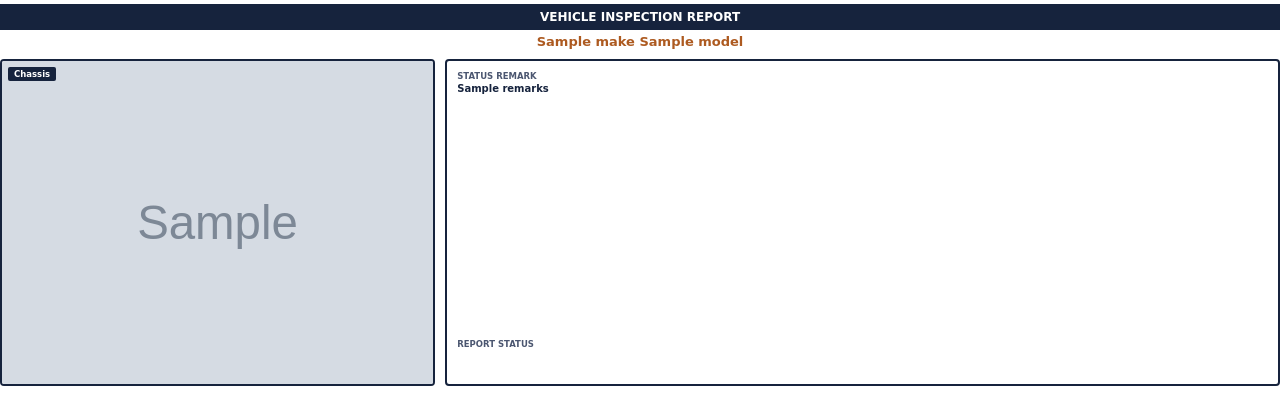
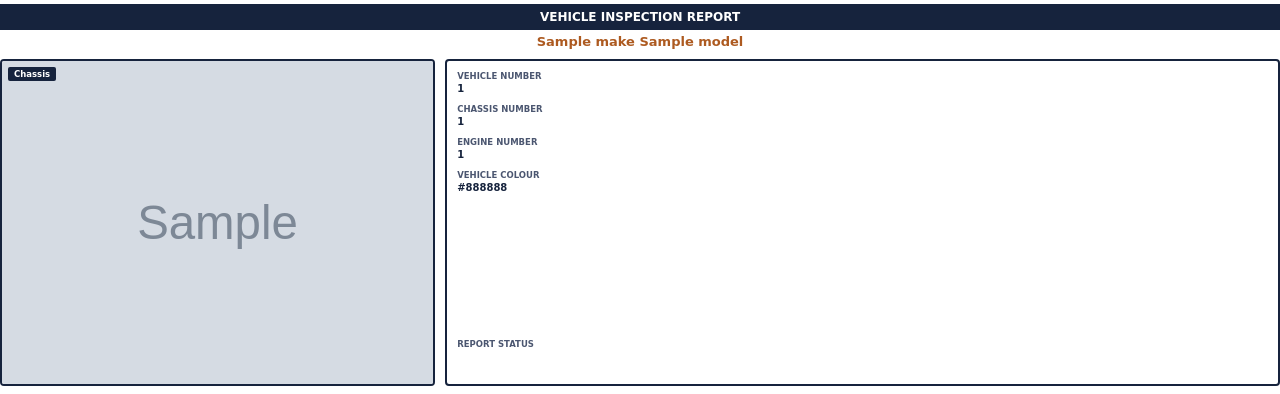
Before and after one commit to prudhvirajeshm5-hub/ACIS, a Django app: template templates/inspections/report_pdf.html in a window 1280 px wide. Shown: the top 394 px of the page. Run offline with Django 5.2, Linux system fonts and the light colour scheme; the template is opened without the code that fills it: most values are stand-ins (such as "Sample title", 1, 10 or a date in 2020); grey boxes marked "Sample" are stand-in pictures.

Commit message:
Replace status remark box with vehicle identification details in report

```diff
--- a/templates/inspections/report_pdf.html
+++ b/templates/inspections/report_pdf.html
@@ -126,10 +126,14 @@
   </div>
   <div class="remarks-box">
     <div>
-      <div class="remark-lbl">Status Remark</div>
-      <div class="remark-text">
-        {% if latest_qc %}{{ latest_qc.remarks|default:"No remarks provided." }}{% else %}Not yet reviewed by QC.{% endif %}
-      </div>
+      <div class="remark-lbl">Vehicle Number</div>
+      <div class="remark-text">{{ mis.vehicle.registration_number|default:"—" }}</div>
+      <div class="remark-lbl">Chassis Number</div>
+      <div class="remark-text">{{ inspection.chassis_number|default:"—" }}</div>
+      <div class="remark-lbl">Engine Number</div>
+      <div class="remark-text">{{ inspection.engine_number|default:"—" }}</div>
+      <div class="remark-lbl">Vehicle Colour</div>
+      <div class="remark-text">{{ inspection.vehicle_colour|default:"—" }}</div>
     </div>
     <div>
       <div class="remark-lbl">Report Status</div>
```
